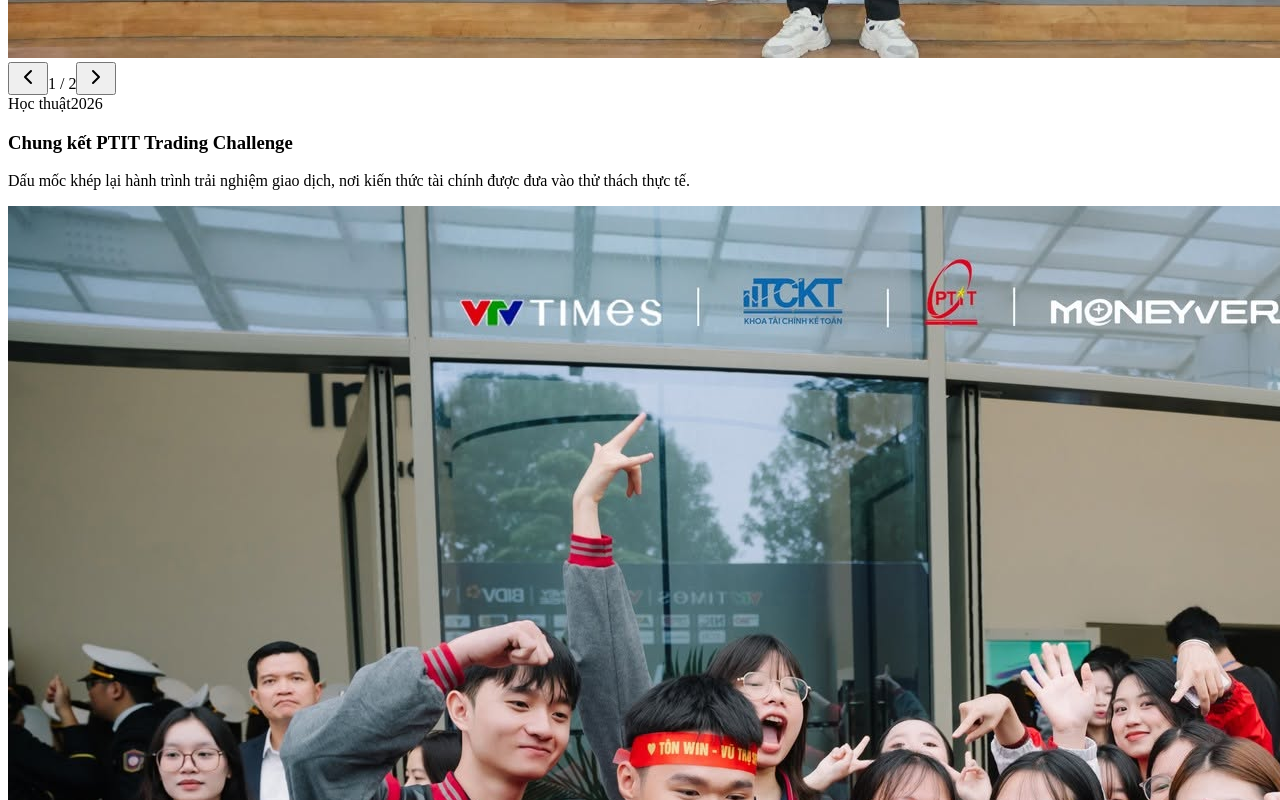
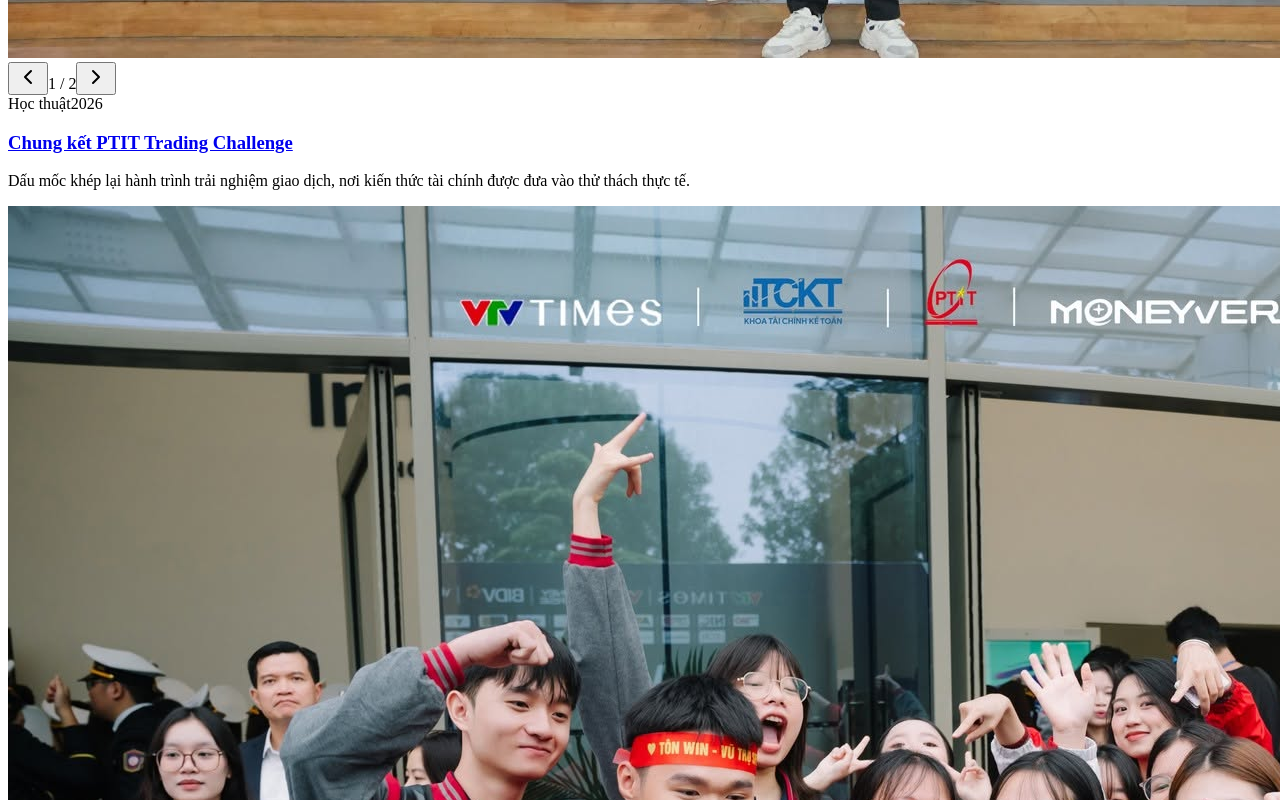
Before and after one commit to CuongTran17/afcweb, a React (Vite) app: page / in a window 1280 px wide. Shown: the part 8900-9700 px from the top of the page. Built offline with nearby package versions, Linux system fonts and the light colour scheme; no server answers; the database is empty; the HTML template or start-up script is replaced by a standard one.

Commit message:
feat: link events to detail pages

```diff
--- a/src/components/EventCard.tsx
+++ b/src/components/EventCard.tsx
@@ -1,5 +1,6 @@
 import { useState } from 'react'
 import { ChevronLeft, ChevronRight } from 'lucide-react'
+import { Link } from 'react-router-dom'
 import type { EventItem } from '../data/events'
 
 type EventCardProps = {
@@ -52,7 +53,11 @@ export function EventCard({ event, featured = false }: EventCardProps) {
           <span>{event.label}</span>
           <time>{event.year}</time>
         </div>
-        <h3>{event.title}</h3>
+        <h3>
+          <Link to={`/hoat-dong/${event.id}`} aria-label={`Xem chi tiết ${event.title}`}>
+            {event.title}
+          </Link>
+        </h3>
         <p>{event.summary}</p>
       </div>
     </article>
--- a/src/styles/global.css
+++ b/src/styles/global.css
@@ -192,6 +192,8 @@ h1, h2, h3 { font-family: "Be Vietnam Pro", sans-serif; text-wrap: balance; }
 .event-card__meta { display: flex; align-items: center; justify-content: space-between; gap: 1rem; color: var(--cyan-ink); font-size: .875rem; font-weight: 700; text-transform: uppercase; }
 .event-card__meta time { color: var(--muted); }
 .event-card h3 { margin: .7rem 0 .65rem; font-size: 1.25rem; line-height: 1.4; }
+.event-card h3 a { color: inherit; text-decoration: none; }
+.event-card h3 a:hover { color: var(--cyan-ink); }
 .event-card p { margin: 0; color: var(--muted); line-height: 1.65; }
 .section-action { display: flex; justify-content: flex-end; margin-top: 2.5rem; }
 
```
Also changed, not shown: 2 other files (tests, documents, lock files or other folders).
